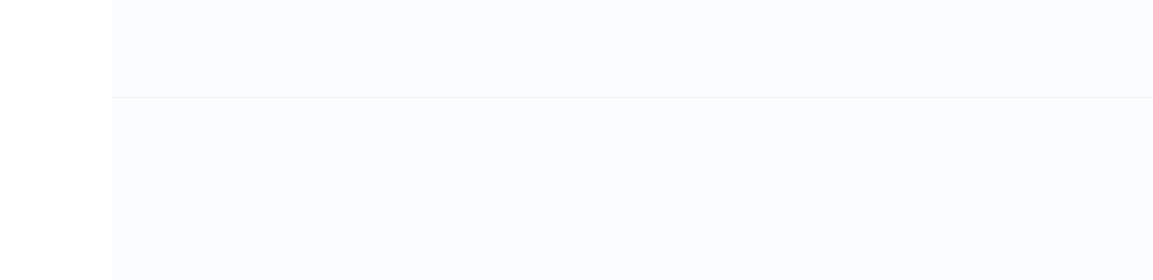
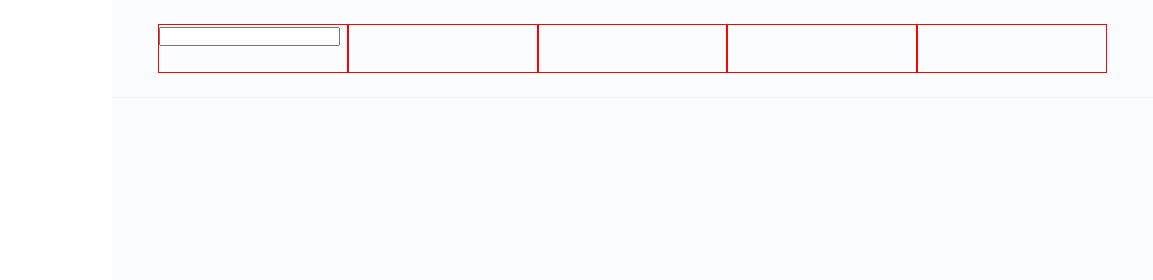
Before and after one commit to Ali-Ubaydullayev-www/project_fillSite-1, a plain HTML site: page index.html in a window 1280 px wide. Shown: the top 280 px of the page, 127-1280 px from the left. Drawn offline with Linux system fonts and the light colour scheme; a web font is replaced by a local one.

Commit message:
3 change of code

```diff
--- a/index.html
+++ b/index.html
@@ -22,6 +22,11 @@
 <body>
     <div class="mainBody">
         <div class="header">
+            <div class="headerInput-1"><input type="text" id="fname" name="fname"></div>
+            <div class="headerInput-2"></div>
+            <div class="headerIcon-1"></div>
+            <div class="headerIcon-2"></div>
+            <div class="headerImage"></div>
 
         </div>
         <div class="content">
--- a/style.css
+++ b/style.css
@@ -35,8 +35,36 @@ ul,li{
     border-bottom: 1px solid #F2F2F2;
     grid-column: 2/3;
     grid-row: 1/2;
-    padding: 46px;
+    padding: 24px 46px;
+    display: grid;
+    grid-template-columns: 1fr 1fr 1fr 1fr 1fr;
+    grid-template-rows: 1fr;
+    justify-content: stretch;
+    align-items: stretch;
 }
+.header>div{
+    border: 1px solid red;
+
+}
+.headerInput-1 input{
+    /* width: 517px;
+    height: 50px; */
+
+}
+.headerInput-2{
+
+}
+.headerIcon-1{
+
+}
+.headerIcon-2{
+
+}
+.headerImage{
+
+}
+
+
 .content{
     grid-column: 2/3;
     grid-row: 1/3;
```
